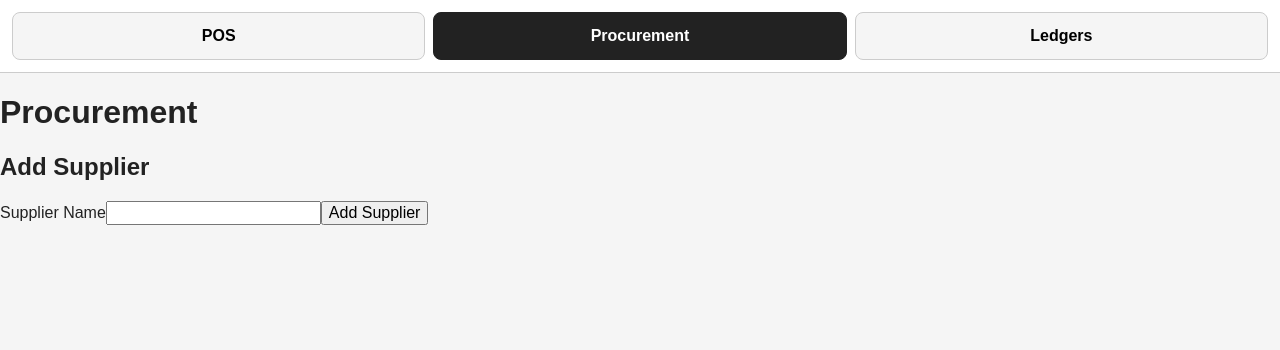
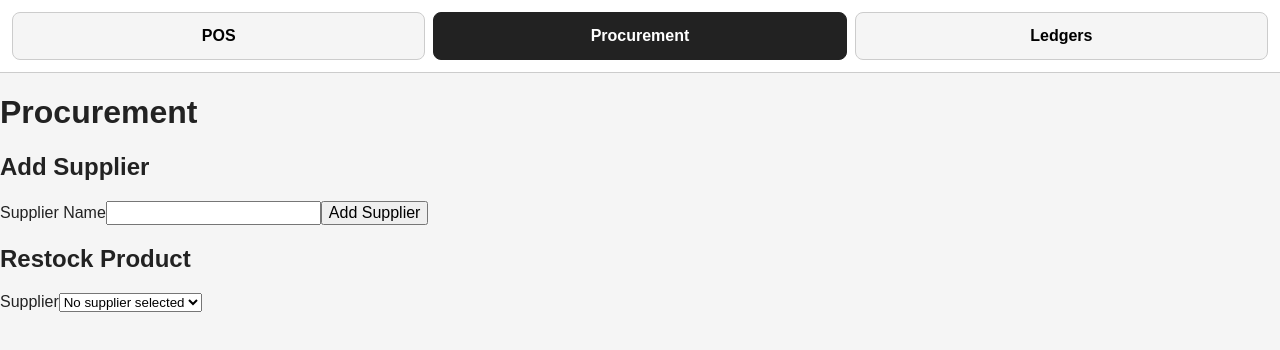
Before and after one commit to kentvillamora-dev/mini-store-pos, a React (Vite) app: page / in a window 1280 px wide. Both pictures are taken after a click on the button "Procurement". Shown: the top 350 px of the page. Built offline with nearby package versions, Linux system fonts and the light colour scheme.

Commit message:
Add supplier selection and AI editing guidance

```diff
--- a/src/App.tsx
+++ b/src/App.tsx
@@ -1,5 +1,5 @@
 import { useEffect, useState } from 'react'
-import { db, type Product } from './db/database'
+import { db, type Product, type Supplier } from './db/database'
 import DataViewer from './features/dataViewer/DataViewer'
 import { createSupplier } from './services/supplierService'
 
@@ -7,9 +7,11 @@ type AppPage = 'pos' | 'procurement' | 'ledgers'
 
 function App() {
   const [products, setProducts] = useState<Product[]>([])
+  const [suppliers, setSuppliers] = useState<Supplier[]>([])
   const [currentPage, setCurrentPage] = useState<AppPage>('pos')
   const [supplierName, setSupplierName] = useState('')
   const [supplierMessage, setSupplierMessage] = useState('')
+  const [selectedSupplierId, setSelectedSupplierId] = useState('')
 
   useEffect(() => {
     async function loadProducts() {
@@ -31,6 +33,9 @@ function App() {
 
       const savedProducts = await db.products.toArray()
       setProducts(savedProducts)
+
+      const savedSuppliers = await db.suppliers.toArray()
+      setSuppliers(savedSuppliers)
     }
 
     loadProducts()
@@ -39,6 +44,9 @@ function App() {
   async function handleCreateSupplier() {
     try {
       await createSupplier(supplierName)
+
+      const savedSuppliers = await db.suppliers.toArray()
+      setSuppliers(savedSuppliers)
 
       setSupplierName('')
       setSupplierMessage('Supplier created.')
@@ -76,6 +84,30 @@ function App() {
 
             {supplierMessage && <p>{supplierMessage}</p>}
           </section>
+
+          <section>
+            <h2>Restock Product</h2>
+
+            <label>
+              Supplier
+              <select
+                value={selectedSupplierId}
+                 onChange={(event) => setSelectedSupplierId(event.target.value)}
+              >
+                <option value="">No supplier selected</option>
+
+                {suppliers.map((supplier) => (
+                  <option
+                    key={supplier.id}
+                    value={supplier.id}
+                  >
+                    {supplier.name}
+                  </option>
+                ))}
+              </select>
+            </label>
+          </section>
+
         </main>
       )
     }
```
Also changed, not shown: 1 other file (tests, documents, lock files or other folders).
